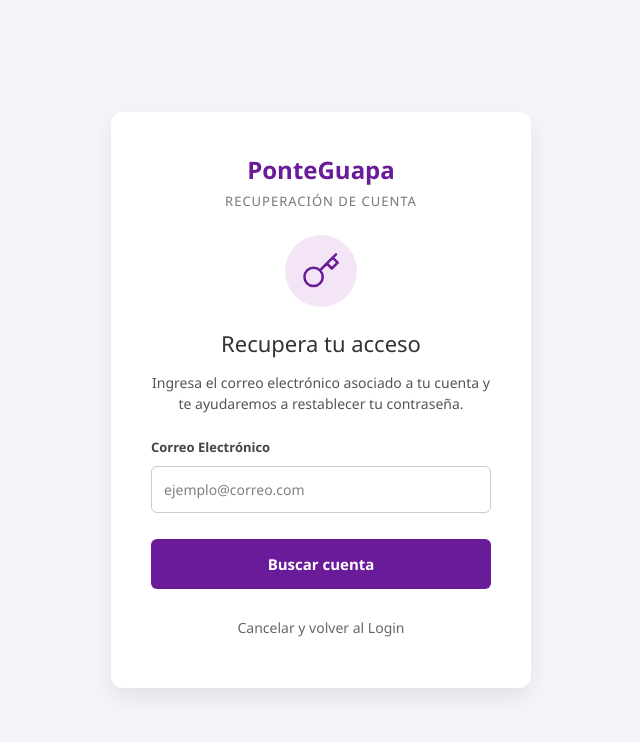
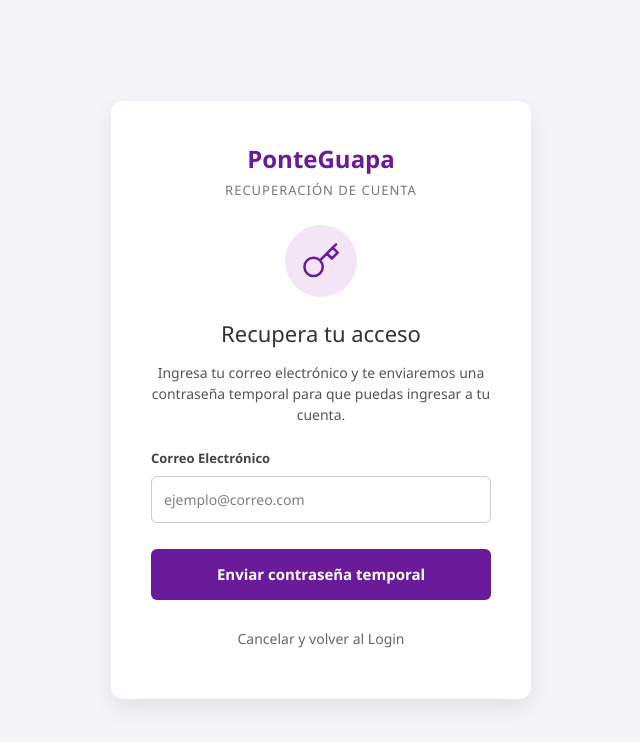
Before and after one commit to danmormen/FrontAdmin, an Angular app: page / in a window 1280 px wide. Both pictures are taken after a click on the element "¿Olvidaste tu contraseña?". Shown: the top 742 px of the page, without its empty margins (319-959 px from the left). Built offline with nearby package versions, Linux system fonts and the light colour scheme.

Commit message:
gestion de promociones front end actualizada

```diff
--- a/src/app/app.ts
+++ b/src/app/app.ts
@@ -1,7 +1,7 @@
 import { Component } from '@angular/core';
 import { CommonModule } from '@angular/common';
 
-// Cliente
+// ── Componentes Cliente ────────────────────────────────────────────
 import { LoginComponent } from './components/login/login';
 import { RegistroComponent } from './components/registro/registro';
 import { HomeComponent } from './components/home/home';
@@ -14,7 +14,7 @@ import { RecompensasComponent } from './components/recompensas/recompensas';
 import { ResenasComponent } from './components/resenas/resenas';
 import { BlogComponent } from './components/blog/blog';
 
-// Admin
+// ── Componentes Admin ──────────────────────────────────────────────
 import { PantallaAdminComponent } from './components/pantalla-administrador/pantalla-administrador';
 import { EmpleadosAdminComponent } from './components/empleados-admin/empleados-admin';
 import { ServiciosAdminComponent } from './components/servicios-admin/servicios-admin';
@@ -24,7 +24,7 @@ import { BlogAdminComponent } from './components/blog-admin/blog-admin';
 import { NotificacionesAdminComponent } from './components/notificaciones-admin/notificaciones-admin';
 import { RecompensasAdminComponent } from './components/recompensa-admin/recompensa-admin';
 
-// Estilista
+// ── Componentes Estilista ──────────────────────────────────────────
 import { PantallaEstilistaComponent } from './components/pantalla-estilista/pantalla-estilista';
 import { CitasEstilistaComponent } from './components/citas-estilista/citas-estilista';
 import { DetalleCitasComponent } from './components/detalle-citas/detalle-citas';
@@ -34,76 +34,37 @@ import { PerfilEstilistaComponent } from './components/perfil-estilista/perfil-e
 import { EstilistaHorarioComponent } from './components/horario-estilista/horario-estilista';
 import { HorariosAdministradorComponent } from './components/horario-administrador/horario-administrador';
 
-// Autenticación / Seguridad (NUEVO)
+// ── Componentes de Autenticación y Seguridad ──────────────────────
 import { CambioContrasenaComponent } from './components/cambio-contrasena/cambio-contrasena';
-import { RecuperarContrasenaComponent } from './components/recuperar-contrasena/recuperar-contrasena'; // <-- NUEVO
+import { RecuperarContrasenaComponent } from './components/recuperar-contrasena/recuperar-contrasena';
 
-
+// ── Tipo con todas las vistas posibles de la app ──────────────────
 type VistaActual =
-  | 'login'
-  | 'registro'
-  | 'home'
-  | 'perfil'
-  | 'servicios'
-  | 'reservar'
-  | 'promociones'
-  | 'ver-cita'
-  | 'recompensas'
-  | 'resenas'
-  | 'blog'
-  | 'admin'
-  | 'empleados-admin'
-  | 'gestion-citas-admin'
-  | 'notificaciones-admin'
-  | 'promociones-admin'
-  | 'servicios-admin'
-  | 'blog-admin'
-  | 'estilista'
-  | 'citas-estilista'
-  | 'detalle-citas'
-  | 'resenas-estilista'
-  | 'notificacion-estilista'
-  | 'perfil-estilista'
-  | 'horarios-administrador'
-  | 'recompensa-admin'
+  | 'login' | 'registro' | 'home' | 'perfil' | 'servicios'
+  | 'reservar' | 'promociones' | 'ver-cita' | 'recompensas'
+  | 'resenas' | 'blog'
+  | 'admin' | 'empleados-admin' | 'gestion-citas-admin'
+  | 'notificaciones-admin' | 'promociones-admin' | 'servicios-admin'
+  | 'blog-admin' | 'recompensa-admin' | 'horarios-administrador'
+  | 'estilista' | 'citas-estilista' | 'detalle-citas'
+  | 'resenas-estilista' | 'notificacion-estilista' | 'perfil-estilista'
   | 'horario-estilista'
-  | 'cambio-password'
-  | 'recuperar-password'; // <-- NUEVA VISTA AGREGADA
+  | 'cambio-password' | 'recuperar-password';
 
 @Component({
   selector: 'app-root',
   standalone: true,
   imports: [
     CommonModule,
-    LoginComponent,
-    RegistroComponent,
-    HomeComponent,
-    PerfilComponent,
-    ServiciosComponent,
-    ReservarComponent,
-    PromocionesComponent,
-    VerCitaComponent,
-    RecompensasComponent,
-    ResenasComponent,
-    BlogComponent,
-    PantallaAdminComponent,
-    PantallaEstilistaComponent,
-    EmpleadosAdminComponent,
-    ServiciosAdminComponent,
-    GestionCitasAdminComponent,
-    PromocionesAdminComponent,
-    BlogAdminComponent,
-    NotificacionesAdminComponent,
-    CitasEstilistaComponent,
-    DetalleCitasComponent,
-    ResenasEstilistaComponent,
-    NotificacionEstilistaComponent,
-    PerfilEstilistaComponent,
-    EstilistaHorarioComponent,
-    HorariosAdministradorComponent,
-    RecompensasAdminComponent,
-    CambioContrasenaComponent,
-    RecuperarContrasenaComponent // <-- NUEVO COMPONENTE AGREGADO
+    LoginComponent, RegistroComponent, HomeComponent, PerfilComponent,
+    ServiciosComponent, ReservarComponent, PromocionesComponent,
+    VerCitaComponent, RecompensasComponent, ResenasComponent, BlogComponent,
+    PantallaAdminComponent, PantallaEstilistaComponent, EmpleadosAdminComponent,
+    ServiciosAdminComponent, GestionCitasAdminComponent, PromocionesAdminComponent,
+    BlogAdminComponent, NotificacionesAdminComponent, CitasEstilistaComponent,
+    DetalleCitasComponent, ResenasEstilistaComponent, NotificacionEstilistaComponent,
+    PerfilEstilistaComponent, EstilistaHorarioComponent, HorariosAdministradorComponent,
+    RecompensasAdminComponent, CambioContrasenaComponent, RecuperarContrasenaComponent
   ],
   templateUrl: './app.html',
   styleUrl: './app.css'
@@ -111,49 +72,46 @@ type VistaActual =
 export class App {
   vistaActual: VistaActual = 'login';
 
+  // Variables para el flujo de reservas
   servicioPreseleccionado = '';
-  esPromocion = false;
-  citaAEditar: any = null;
+  esPromocion             = false;
+  citaAEditar: any        = null;
 
-  // Navegación general
+  // ══════════════════════════════════════════════════════════════════
+  // NAVEGACIÓN GENERAL
+  // Mapa de strings a vistas — usado por todos los componentes
+  // que emiten eventos de navegación
+  // ══════════════════════════════════════════════════════════════════
   onNavigate(section: string): void {
     const mapa: Record<string, VistaActual> = {
-      login: 'login',
-      registro: 'registro',
-      home: 'home',
-      perfil: 'perfil',
-      servicios: 'servicios',
-      reservar: 'reservar',
-      promociones: 'promociones',
-      ver: 'ver-cita',
-      'ver-cita': 'ver-cita',
-      recompensas: 'recompensas',
-      resenas: 'resenas',
-      blog: 'blog',
+      login: 'login', registro: 'registro', home: 'home',
+      perfil: 'perfil', servicios: 'servicios', reservar: 'reservar',
+      promociones: 'promociones', ver: 'ver-cita', 'ver-cita': 'ver-cita',
+      recompensas: 'recompensas', resenas: 'resenas', blog: 'blog',
 
       admin: 'admin',
-      'empleados-admin': 'empleados-admin',
-      'gestion-citas-admin': 'gestion-citas-admin',
+      'empleados-admin':      'empleados-admin',
+      'gestion-citas-admin':  'gestion-citas-admin',
       'notificaciones-admin': 'notificaciones-admin',
-      'promociones-admin': 'promociones-admin',
-      'servicios-admin': 'servicios-admin',
-      'recompensas-admin': 'recompensa-admin',
-      'recomensa-admin': 'recompensa-admin',
+      'promociones-admin':    'promociones-admin',
+      'servicios-admin':      'servicios-admin',
+      'recompensas-admin':    'recompensa-admin',
+      'recomensa-admin':      'recompensa-admin',
       'horarios-administrador': 'horarios-administrador',
-      'horario-administrador': 'horarios-administrador',
+      'horario-administrador':  'horarios-administrador',
       'blog-admin': 'blog-admin',
 
-      estilista: 'estilista',
-      'citas-estilista': 'citas-estilista',
-      'detalle-citas': 'detalle-citas',
-      'resenas-estilista': 'resenas-estilista',
+      estilista:                'estilista',
+      'citas-estilista':        'citas-estilista',
+      'detalle-citas':          'detalle-citas',
+      'resenas-estilista':      'resenas-estilista',
       'notificacion-estilista': 'notificacion-estilista',
       'notificaciones-estilista': 'notificacion-estilista',
-      'perfil-estilista': 'perfil-estilista',
-      'horario-estilista': 'horario-estilista',
+      'perfil-estilista':       'perfil-estilista',
+      'horario-estilista':      'horario-estilista',
 
-      'cambio-password': 'cambio-password',
-      'recuperar-password': 'recuperar-password' // <-- NUEVA RUTA AGREGADA
+      'cambio-password':    'cambio-password',
+      'recuperar-password': 'recuperar-password'
     };
 
     const destino = mapa[section];
@@ -169,9 +127,9 @@ export class App {
     }
   }
 
-  // ==========================================
-  // LÓGICA DE AUTENTICACIÓN Y SEGURIDAD
-  // ==========================================
+  // ══════════════════════════════════════════════════════════════════
+  // AUTENTICACIÓN Y SEGURIDAD
+  // ══════════════════════════════════════════════════════════════════
 
   goToRegister(): void {
     this.vistaActual = 'registro';
@@ -183,41 +141,63 @@ export class App {
   }
 
   onLogout(): void {
+    // Limpia el localStorage al cerrar sesión
+    localStorage.removeItem('token');
+    localStorage.removeItem('usuario');
     this.vistaActual = 'login';
     this.resetReserva();
   }
 
-  // Se dispara cuando el login detecta que el estilista usa la clave por defecto
+  // Se dispara cuando el login detecta requiere_cambio = 1
+  // Aplica tanto para estilistas como para clientes con contraseña temporal
   irACambioPasswordObligatorio(): void {
     this.vistaActual = 'cambio-password';
   }
 
-  // Se dispara cuando el estilista cambia su clave con éxito
+  // Se dispara cuando el usuario cambia su contraseña con éxito
+  // Lee el rol del localStorage para saber a dónde redirigir
   completarCambioPassword(): void {
-    this.vistaActual = 'estilista'; // Lo enviamos a su panel principal
+    const userStr = localStorage.getItem('usuario');
+    if (userStr) {
+      const user = JSON.parse(userStr);
+      const rol  = user.rol;
+
+      if (rol === 'estilista') {
+        this.vistaActual = 'estilista'; // ← Estilista va a su panel
+      } else if (rol === 'admin') {
+        this.vistaActual = 'admin';     // ← Admin va a su panel
+      } else {
+        this.vistaActual = 'home';      // ← Cliente va al home
+      }
+    } else {
+      // Si no hay datos en localStorage, mandamos al login
+      this.vistaActual = 'login';
+    }
   }
 
-  // ==========================================
+  // ══════════════════════════════════════════════════════════════════
   // LÓGICA DE RESERVAS
-  // ==========================================
+  // ══════════════════════════════════════════════════════════════════
 
+  // Se dispara cuando el cliente selecciona un servicio o promoción
   onServiceSelected(servicio: string, dePromo: boolean = false): void {
     this.servicioPreseleccionado = servicio;
-    this.esPromocion = dePromo;
-    this.citaAEditar = null;
-    this.vistaActual = 'reservar';
+    this.esPromocion             = dePromo;
+    this.citaAEditar             = null;
+    this.vistaActual             = 'reservar';
   }
 
+  // Se dispara cuando el cliente quiere modificar una cita existente
   onModificarCita(cita: any): void {
-    this.citaAEditar = cita;
+    this.citaAEditar             = cita;
     this.servicioPreseleccionado = cita?.servicio ?? '';
-    this.esPromocion = false;
-    this.vistaActual = 'reservar';
+    this.esPromocion             = false;
+    this.vistaActual             = 'reservar';
   }
 
   private resetReserva(): void {
     this.servicioPreseleccionado = '';
-    this.esPromocion = false;
-    this.citaAEditar = null;
+    this.esPromocion             = false;
+    this.citaAEditar             = null;
   }
 }
--- a/src/app/components/login/login.ts
+++ b/src/app/components/login/login.ts
@@ -11,17 +11,16 @@ import { HttpClient } from '@angular/common/http';
   styleUrls: ['./login.css']
 })
 export class LoginComponent {
+  @Output() onLogin                   = new EventEmitter<void>();
+  @Output() onAdminLogin              = new EventEmitter<void>();
+  @Output() onEstilistaLogin          = new EventEmitter<void>();
+  @Output() onRequirePasswordChange   = new EventEmitter<void>(); // ← Usado por estilistas Y clientes
+  @Output() onNavigate                = new EventEmitter<string>();
+  @Output() onOlvidePassword          = new EventEmitter<void>();
 
-  @Output() onLogin = new EventEmitter<void>();
-  @Output() onAdminLogin = new EventEmitter<void>();
-  @Output() onEstilistaLogin = new EventEmitter<void>();
-  @Output() onRequirePasswordChange = new EventEmitter<void>();
-  @Output() onNavigate = new EventEmitter<string>();
-  @Output() onOlvidePassword = new EventEmitter<void>();
-
-  email: string = '';
-  pass: string = '';
-  cargando: boolean = false;
+  email    = '';
+  pass     = '';
+  cargando = false;
 
   constructor(private http: HttpClient) {}
 
@@ -33,46 +32,50 @@ export class LoginComponent {
 
     this.cargando = true;
 
-    const credenciales = {
-      email: this.email,
-      password: this.pass
-    };
+    const credenciales = { email: this.email, password: this.pass };
 
-    // Llamada al endpoint que actualizamos en authController.js
-    this.http.post('http://localhost:3000/api/auth/login', credenciales)
-      .subscribe({
+    this.http.post('http://localhost:3000/api/auth/login', credenciales).subscribe({
       next: (respuesta: any) => {
         this.cargando = false;
         console.log('Login exitoso:', respuesta);
 
-          // 1. Guardamos el Token para futuras peticiones con interceptores
+        // Guardamos token para futuras peticiones
         localStorage.setItem('token', respuesta.token);
 
-          // 2. GUARDADO CRÍTICO: Guardamos el ID que viene del backend.
-
+        // Guardamos datos del usuario incluyendo requiere_cambio
         localStorage.setItem('usuario', JSON.stringify({
-            id: respuesta.id,
-            nombre: respuesta.nombre,
-            rol: respuesta.rol
+          id:              respuesta.id,
+          nombre:          respuesta.nombre,
+          rol:             respuesta.rol,
+          requiere_cambio: respuesta.requiere_cambio // ← Guardamos para usarlo en cambio-contrasena
         }));
 
-          // 3. Redirección basada en el flag 'requiere_cambio' que añadimos al Backend
-          const rol = respuesta.rol;
+        const rol             = respuesta.rol;
+        const requiereCambio  = respuesta.requiere_cambio === 1 || respuesta.requiere_cambio === true;
 
+        // ── Redirección según rol y estado de contraseña ──────────
         if (rol === 'admin') {
+          // El admin nunca necesita cambiar contraseña desde aquí
           this.onAdminLogin.emit();
-          }
-          else if (rol === 'estilista') {
-            // flag que viene de la base de datos
-            if (respuesta.requiere_cambio === 1 || respuesta.requiere_cambio === true) {
-              console.log('Usuario nuevo detectado: Redirigiendo a cambio de contraseña');
+
+        } else if (rol === 'estilista') {
+          if (requiereCambio) {
+            // Estilista nuevo con contraseña asignada por el admin
+            console.log('Estilista nuevo: redirigiendo a cambio de contraseña');
             this.onRequirePasswordChange.emit();
           } else {
             this.onEstilistaLogin.emit();
           }
+
+        } else {
+          // Cliente
+          if (requiereCambio) {
+            // Cliente que usó contraseña temporal de recuperación
+            console.log('Cliente con contraseña temporal: redirigiendo a cambio de contraseña');
+            this.onRequirePasswordChange.emit();
+          } else {
+            this.onLogin.emit();
           }
-          else {
-            this.onLogin.emit(); // Clientes
         }
       },
       error: (errorRes) => {
--- a/src/app/components/recuperar-contrasena/recuperar-contrasena.html
+++ b/src/app/components/recuperar-contrasena/recuperar-contrasena.html
@@ -7,53 +7,42 @@
       </div>
 
       <div class="icon-container">
-        <svg width="40" height="40" viewBox="0 0 24 24" fill="none" stroke="currentColor" stroke-width="1.5" stroke-linecap="round" stroke-linejoin="round">
+        <svg width="40" height="40" viewBox="0 0 24 24" fill="none" stroke="currentColor"
+          stroke-width="1.5" stroke-linecap="round" stroke-linejoin="round">
           <path d="M21 2l-2 2m-7.61 7.61a5.5 5.5 0 1 1-7.778 7.778 5.5 5.5 0 0 1 7.777-7.777zm0 0L15.5 7.5m0 0l3 3L22 7l-3-3m-3.5 3.5L19 4"></path>
         </svg>
       </div>
 
       <h1 class="card-title">Recupera tu acceso</h1>
 
-      <div *ngIf="pasoActual === 1">
       <p class="instruction-text">
-          Ingresa el correo electrónico asociado a tu cuenta y te ayudaremos a restablecer tu contraseña.
+        Ingresa tu correo electrónico y te enviaremos una contraseña temporal
+        para que puedas ingresar a tu cuenta.
       </p>
 
+      <!-- Mensaje de error -->
       <div class="error-box" *ngIf="errorMsg">{{ errorMsg }}</div>
+
+      <!-- Mensaje de éxito — se muestra después de enviar -->
       <div class="success-box" *ngIf="successMsg">{{ successMsg }}</div>
 
-        <div class="form-container">
+      <div class="form-container" *ngIf="!successMsg">
         <div class="input-field">
           <label>Correo Electrónico</label>
           <input type="email" [(ngModel)]="email" placeholder="ejemplo@correo.com">
         </div>
 
-          <button class="primary-btn" (click)="enviarCodigo()">Buscar cuenta</button>
+        <!-- Botón deshabilitado mientras carga -->
+        <button class="primary-btn" (click)="enviarPasswordTemporal()" [disabled]="cargando">
+          {{ cargando ? 'Enviando...' : 'Enviar contraseña temporal' }}
+        </button>
+
         <button class="text-btn" (click)="cancelar()">Cancelar y volver al Login</button>
       </div>
-      </div>
 
-      <div *ngIf="pasoActual === 2">
-        <p class="instruction-text">
-          ¡Cuenta verificada! Ahora puedes establecer tu nueva contraseña segura.
-        </p>
-
-        <div class="error-box" *ngIf="errorMsg">{{ errorMsg }}</div>
-
-        <div class="form-container">
-          <div class="input-field">
-            <label>Nueva Contraseña</label>
-            <input type="password" [(ngModel)]="nuevaPassword" placeholder="Mínimo 6 caracteres" minlength="6">
-          </div>
-
-          <div class="input-field">
-            <label>Confirmar Contraseña</label>
-            <input type="password" [(ngModel)]="confirmarPassword" placeholder="Repite la contraseña">
-          </div>
-
-          <button class="primary-btn" (click)="guardarPassword()">Restablecer Contraseña</button>
-          <button class="text-btn" (click)="cancelar()">Cancelar</button>
-        </div>
+      <!-- Botón para ir al login una vez enviado el correo -->
+      <div *ngIf="successMsg">
+        <button class="primary-btn" (click)="cancelar()">Ir al Login</button>
       </div>
 
     </div>
--- a/src/app/components/recuperar-contrasena/recuperar-contrasena.ts
+++ b/src/app/components/recuperar-contrasena/recuperar-contrasena.ts
@@ -1,6 +1,7 @@
 import { Component, Output, EventEmitter } from '@angular/core';
 import { CommonModule } from '@angular/common';
 import { FormsModule } from '@angular/forms';
+import { HttpClient } from '@angular/common/http';
 
 @Component({
   selector: 'app-recuperar-contrasena',
@@ -10,56 +11,49 @@ import { FormsModule } from '@angular/forms';
   styleUrls: ['./recuperar-contrasena.css']
 })
 export class RecuperarContrasenaComponent {
-  @Output() onCancel = new EventEmitter<void>();
+  @Output() onCancel  = new EventEmitter<void>();
   @Output() onSuccess = new EventEmitter<void>();
 
-  pasoActual: number = 1; // 1: Pedir correo, 2: Nueva contraseña
+  email      = '';
+  errorMsg   = '';
+  successMsg = '';
+  cargando   = false;
 
-  email: string = '';
-  nuevaPassword: string = '';
-  confirmarPassword: string = '';
+  private apiUrl = 'http://localhost:3000/api/auth';
 
-  errorMsg: string = '';
-  successMsg: string = '';
+  constructor(private http: HttpClient) {}
 
-  // PASO 1: Validar el correo
-  enviarCodigo() {
-    this.errorMsg = '';
+  // ── Paso único: envía el email al backend ─────────────────────────
+  // El backend genera una contraseña temporal, la guarda en BD
+  // con requiere_cambio = 1 y la envía al correo del usuario
+  enviarPasswordTemporal() {
+    this.errorMsg   = '';
+    this.successMsg = '';
 
+    // Validación básica del email
     if (!this.email || !this.email.includes('@')) {
-      this.errorMsg = 'Por favor, ingresa un correo electrónico válido.';
+      this.errorMsg = 'Por favor ingresa un correo electrónico válido.';
       return;
     }
 
-    // Simulación: aquí harías la petición a tu backend
-    this.successMsg = 'Verificando cuenta...';
+    this.cargando = true;
 
-    setTimeout(() => {
-      this.successMsg = '';
-      this.pasoActual = 2; // Avanzamos al paso de cambiar la contraseña
-    }, 1500);
-  }
-
-  // PASO 2: Guardar la nueva contraseña
-  guardarPassword() {
-    this.errorMsg = '';
-
-    if (this.nuevaPassword.trim().length < 6) {
-      this.errorMsg = 'La contraseña debe tener al menos 6 caracteres.';
-      return;
-    }
-
-    if (this.nuevaPassword !== this.confirmarPassword) {
-      this.errorMsg = 'Las contraseñas no coinciden. Inténtalo de nuevo.';
-      return;
-    }
-
-    // Simulación de éxito
-    alert('Tu contraseña ha sido restablecida con éxito. Ya puedes iniciar sesión con tu nueva clave.');
-    this.onSuccess.emit(); // Lo mandamos de vuelta al login
+    this.http.post(`${this.apiUrl}/recuperar-password`, { email: this.email }).subscribe({
+      next: (res: any) => {
+        this.cargando   = false;
+        // Siempre mostramos el mismo mensaje por seguridad
+        // (no revelamos si el email existe o no)
+        this.successMsg = 'Si el correo existe, recibirás tu contraseña temporal en breve. Revisa tu bandeja de entrada.';
+      },
+      error: (err) => {
+        this.cargando = false;
+        console.error('Error al recuperar contraseña:', err);
+        this.errorMsg = 'Error al procesar la solicitud. Intenta más tarde.';
+      }
+    });
   }
 
   cancelar() {
-    this.onCancel.emit(); // Vuelve al login sin hacer nada
+    this.onCancel.emit();
   }
 }
```
Also changed, not shown: src/app/components/cambio-contrasena/cambio-contrasena.html (+16 -8 lines), src/app/components/cambio-contrasena/cambio-contrasena.ts (+35 -15 lines). Lines whose indentation alone changed are shown as unchanged.
